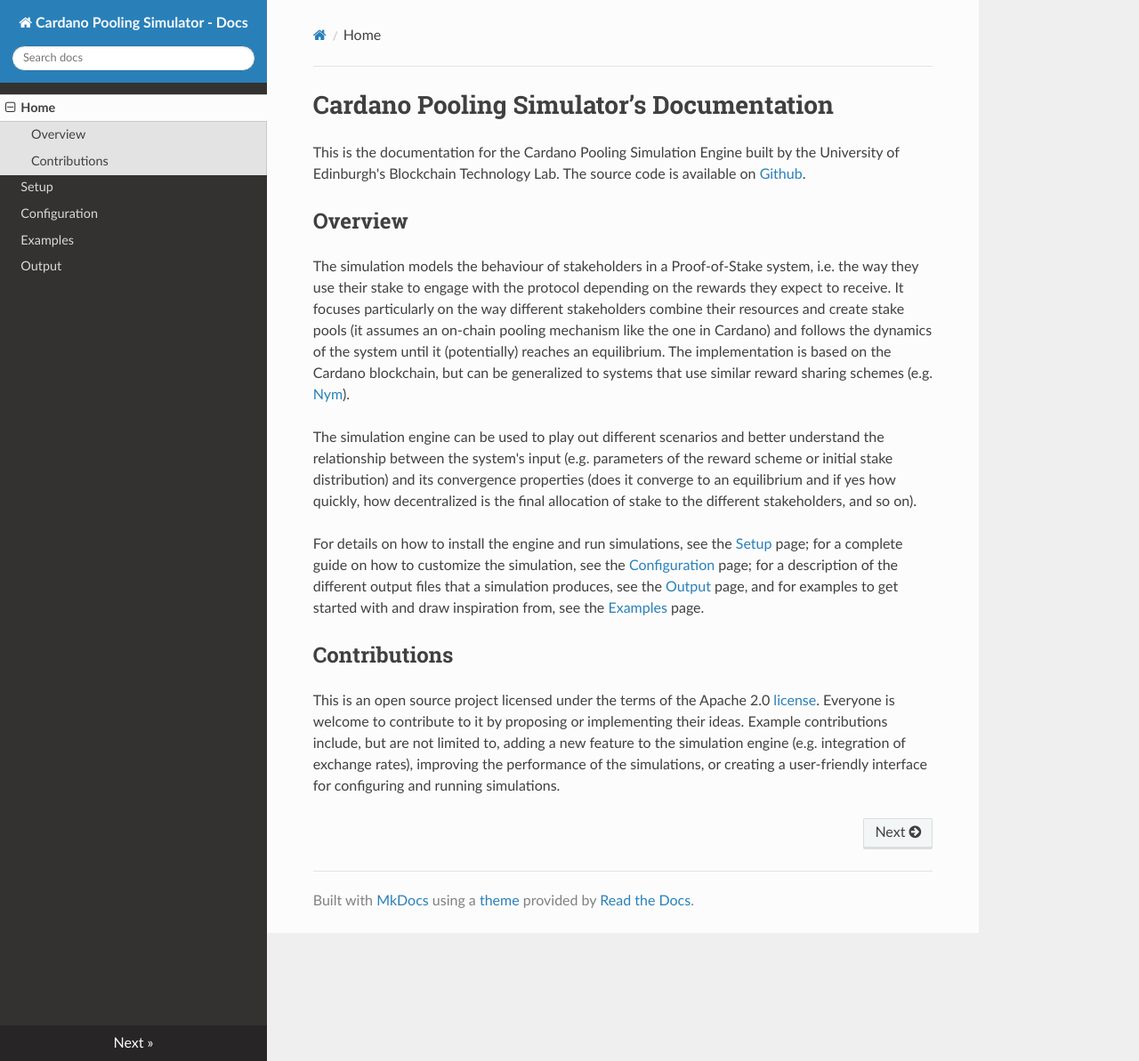
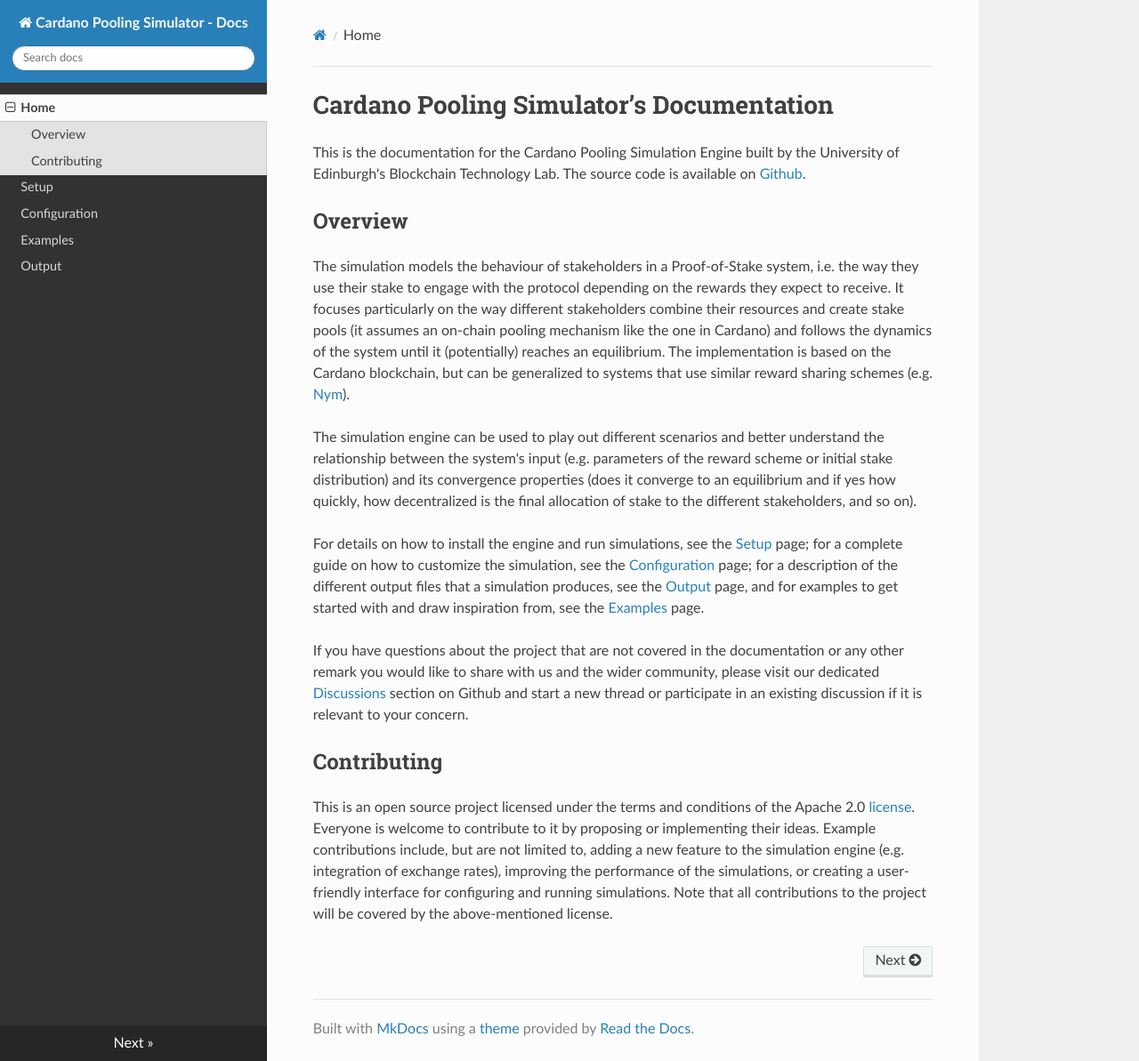
Before and after one commit to Blockchain-Technology-Lab/Rewards-Sharing-Simulation-Engine, an MkDocs documentation site: the page built from docs/index.md, in a window 1280 px wide and 1193 px high. Shown: the whole window at 89% size. Built offline with MkDocs 1.6.1, drawn with Linux system fonts in a browser that asks for light colours; nearby versions of some CDN libraries.

Commit message:
Add discussions info in docs

```diff
--- a/docs/index.md
+++ b/docs/index.md
@@ -23,9 +23,15 @@
 output files that a simulation produces, see the [Output](output.md) page, and for examples to get started with and
 draw inspiration from, see the [Examples](examples.md) page.
 
+If you have questions about the project that are not covered in the documentation or any other remark you would like to
+share with us and the wider community, please visit our dedicated
+[Discussions](https://github.com/Blockchain-Technology-Lab/Cardano-Pooling-Simulator/discussions) section on Github and
+start a new thread or participate in an existing discussion if it is relevant to your concern.
 
-## Contributions
-This is an open source project licensed  under the terms of the Apache 2.0 [license](LICENSE). Everyone is welcome to
-contribute to it by proposing or implementing their ideas. Example contributions include, but are not limited to,
-adding a new feature to the simulation engine (e.g. integration of exchange rates), improving the performance of the
-simulations, or creating a user-friendly interface for configuring and running simulations.
+
+## Contributing
+This is an open source project licensed  under the terms and conditions of the Apache 2.0 [license](LICENSE). Everyone
+is welcome to contribute to it by proposing or implementing their ideas. Example contributions include, but are not
+limited to, adding a new feature to the simulation engine (e.g. integration of exchange rates), improving the
+performance of the simulations, or creating a user-friendly interface for configuring and running simulations. Note that
+all contributions to the project will be covered by the above-mentioned license.
```
